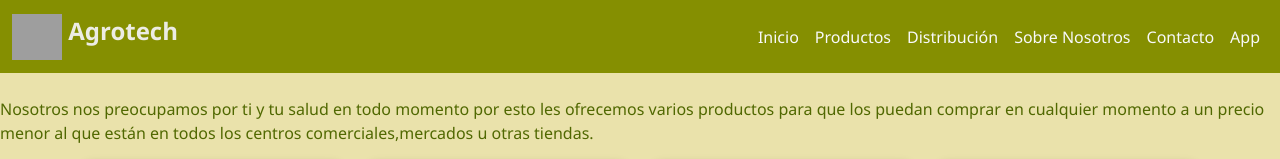
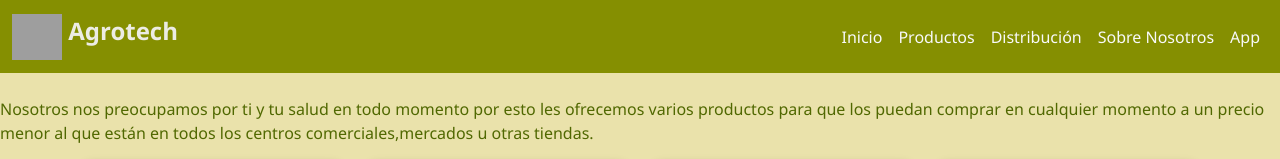
Before and after one commit to 24140269-spec/24140269-spec.github.io, a plain HTML site: page productos.html in a window 1280 px wide. Shown: the top 159 px of the page. Drawn offline with nearby package versions, Linux system fonts and the light colour scheme; grey boxes are pictures that could not be loaded.

Commit message:
Add files via upload

```diff
--- a/productos.html
+++ b/productos.html
@@ -118,8 +118,6 @@
         <li class="nav-item">
           <a class="nav-link active text-light" href="sobre-nosotros.html">Sobre Nosotros</a>
         </li>
-        <li class="nav-item">
-          <a class="nav-link active text-light" href="contacto.html">Contacto</a>
           <li class="nav-item">
             <a class="nav-link active text-light" href="app.html">App</a>
           </li>
```
